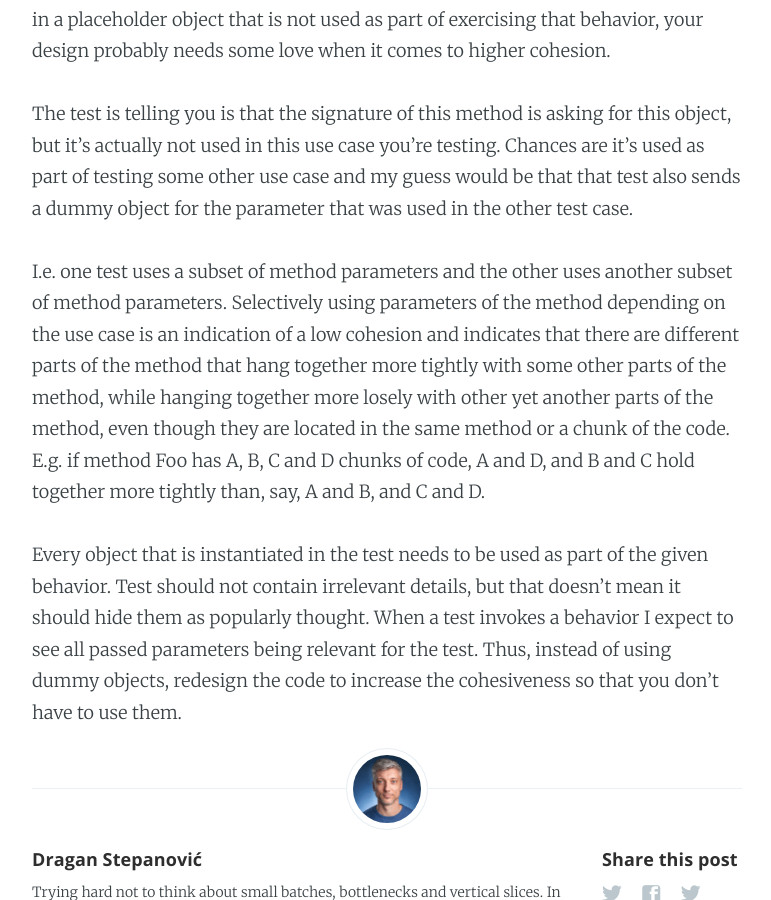
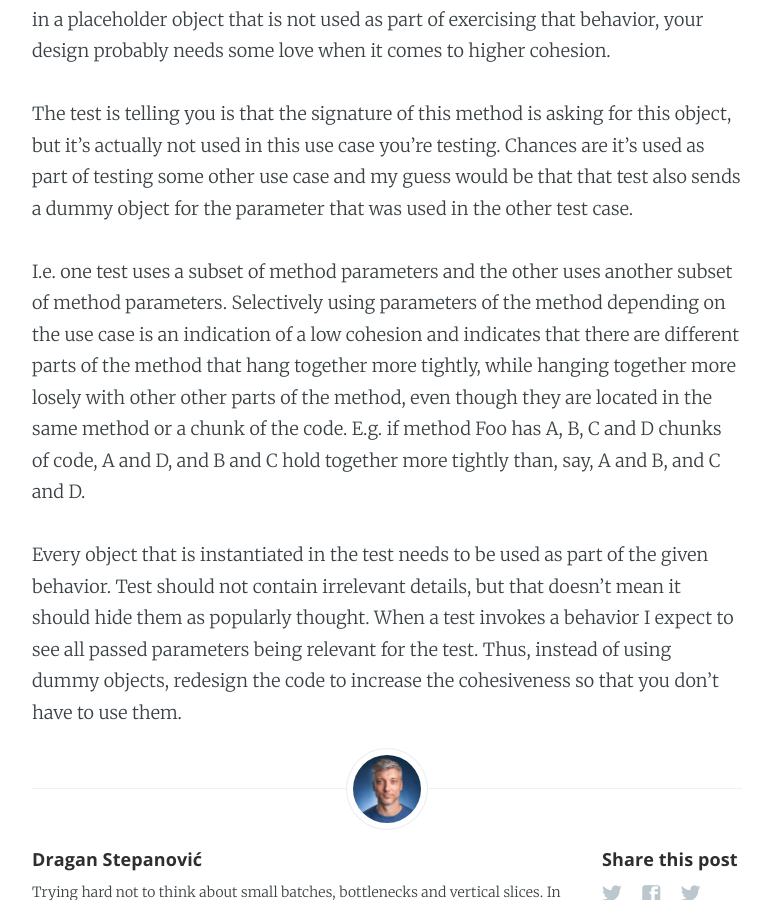
Before and after one commit to dragan-stepanovic/dragan-stepanovic.github.io, a Jekyll site: the page built from _posts/2022-01-25-test-doubles-low-cohesion.md, in a window 1280 px wide and 900 px high, scrolled down 770 px. Shown: the whole window, without its empty margins (253-1024 px from the left). Built offline with Jekyll 4.4.1, drawn with Linux system fonts in a browser that asks for light colours; our own code applies the rules of GitHub Pages for plain Markdown files; comment, search, counter and statistics services are not loaded.

Commit message:
Update 2022-01-25-test-doubles-low-cohesion.md

```diff
--- a/_posts/2022-01-25-test-doubles-low-cohesion.md
+++ b/_posts/2022-01-25-test-doubles-low-cohesion.md
@@ -14,7 +14,7 @@ Your test tests a behavior. and if in order to invoke that behavior you have to
 
 The test is telling you is that the signature of this method is asking for this object, but it's actually not used in this use case you're testing. Chances are it's used as part of testing some other use case and my guess would be that that test also sends a dummy object for the parameter that was used in the other test case.
 
-I.e. one test uses a subset of method parameters and the other uses another subset of method parameters. Selectively using parameters of the method depending on the use case is an indication of a low cohesion and indicates that there are different parts of the method that hang together more tightly with some other parts of the method, while hanging together more losely with other yet another parts of the method, even though they are located in the same method or a chunk of the code.
+I.e. one test uses a subset of method parameters and the other uses another subset of method parameters. Selectively using parameters of the method depending on the use case is an indication of a low cohesion and indicates that there are different parts of the method that hang together more tightly, while hanging together more losely with other other parts of the method, even though they are located in the same method or a chunk of the code.
 E.g. if method Foo has A, B, C and D chunks of code, A and D, and B and C hold together more tightly than, say, A and B, and C and D.
 
 Every object that is instantiated in the test needs to be used as part of the given behavior.
```
